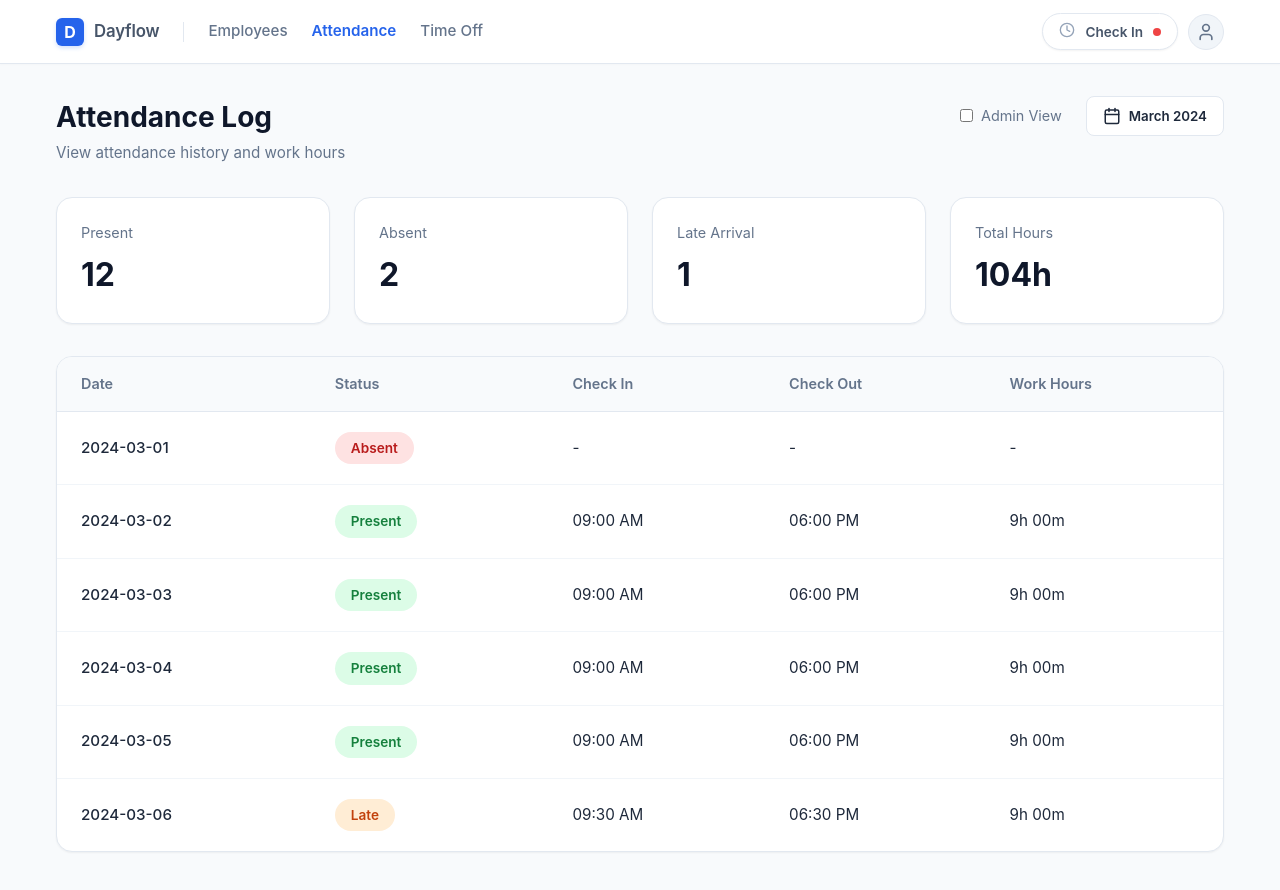
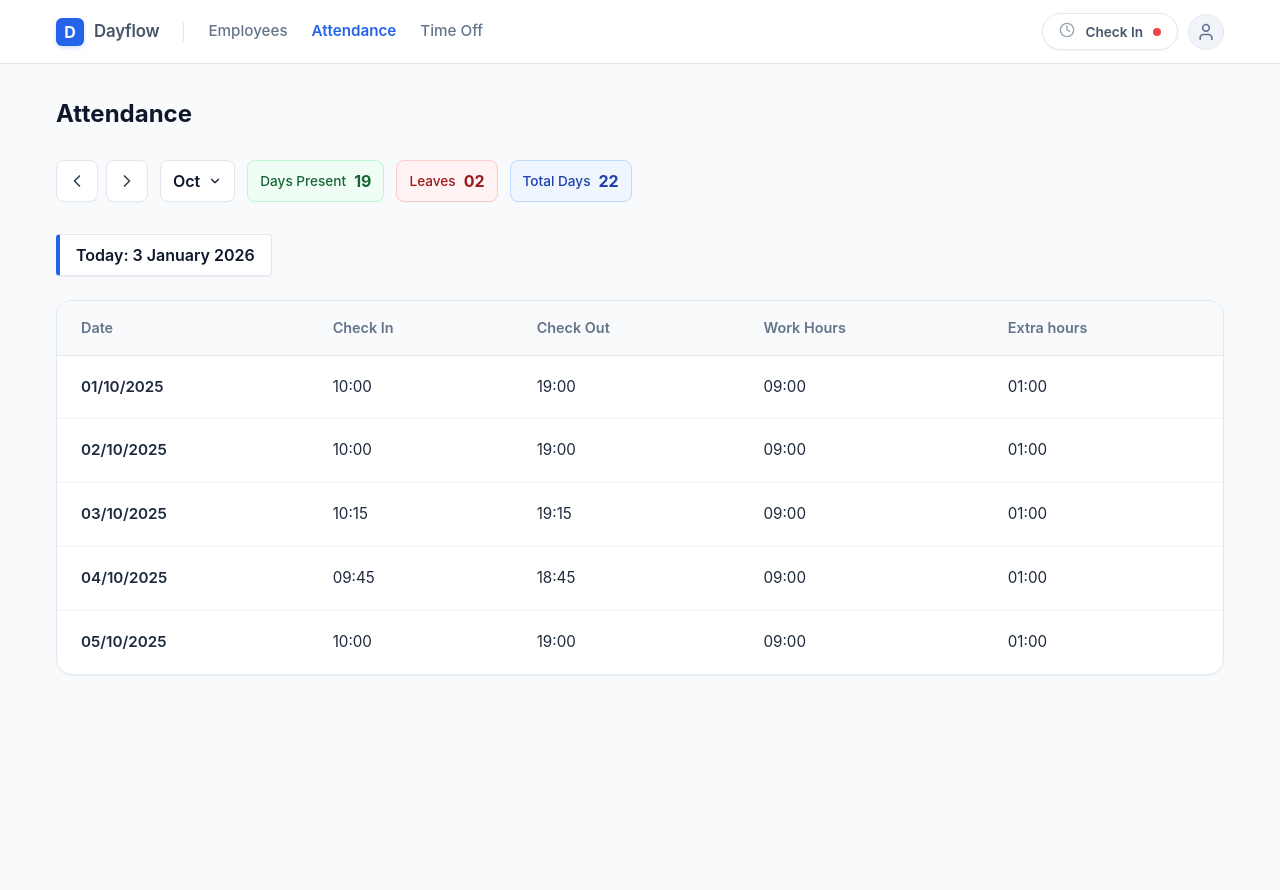
Before and after one commit to smitgoyani123/Dayflow, a React (Vite) app: page /attendance in a window 1280 px wide. Shown: the top 890 px of the page. After the commit the page ends 800 px from the top, so only its background shows below. Built offline with nearby package versions, Linux system fonts and the light colour scheme.

Commit message:
Improve Attendance UI

```diff
--- a/src/pages/Attendance.jsx
+++ b/src/pages/Attendance.jsx
@@ -1,97 +1,145 @@
-import React, { useState } from 'react';
-import { Calendar, ChevronDown } from 'lucide-react';
+import React, { useState, useEffect } from 'react';
+import { ChevronLeft, ChevronRight, ChevronDown } from 'lucide-react';
 
 const Attendance = () => {
-    // Mock Data - Enhanced with Status
-    const attendanceData = [
-        { date: '2024-03-01', status: 'Absent', checkIn: '-', checkOut: '-', workHours: '-' },
-        { date: '2024-03-02', status: 'Present', checkIn: '09:00 AM', checkOut: '06:00 PM', workHours: '9h 00m' },
-        { date: '2024-03-03', status: 'Present', checkIn: '09:00 AM', checkOut: '06:00 PM', workHours: '9h 00m' },
-        { date: '2024-03-04', status: 'Present', checkIn: '09:00 AM', checkOut: '06:00 PM', workHours: '9h 00m' },
-        { date: '2024-03-05', status: 'Present', checkIn: '09:00 AM', checkOut: '06:00 PM', workHours: '9h 00m' },
-        { date: '2024-03-06', status: 'Late', checkIn: '09:30 AM', checkOut: '06:30 PM', workHours: '9h 00m' },
+    // 1. STATE: Current Date Context (defaults to Oct 2025 as per sketch, or Today)
+    const [currentDate, setCurrentDate] = useState(new Date());
+    const [viewDate, setViewDate] = useState(new Date(2025, 9, 1)); // For Month Navigation
+
+    // 2. HELPER: Formatters
+    const getMonthName = (date) => date.toLocaleString('default', { month: 'short' });
+    const getFullDate = (date) => `${date.getDate()} ${date.toLocaleString('default', { month: 'long' })} ${date.getFullYear()}`;
+
+    // 3. NAVIGATION HANDLERS
+    const handlePrevMonth = () => {
+        setViewDate(new Date(viewDate.getFullYear(), viewDate.getMonth() - 1, 1));
+    };
+    const handleNextMonth = () => {
+        setViewDate(new Date(viewDate.getFullYear(), viewDate.getMonth() + 1, 1));
+    };
+
+    // 4. MOCK DATA GENERATOR (Simulates fetching data for the viewDate month)
+    const generateDataForMonth = (date) => {
+        const year = date.getFullYear();
+        const month = date.getMonth();
+        const daysInMonth = new Date(year, month + 1, 0).getDate();
+        const data = [];
+
+        // Generate ~5-10 rows near the start of the month for demo
+        for (let i = 1; i <= 5; i++) {
+            const dayStr = i.toString().padStart(2, '0');
+            const monthStr = (month + 1).toString().padStart(2, '0');
+            // Check-in logic variation
+            let checkIn = '10:00';
+            let checkOut = '19:00';
+            let extra = '01:00';
+            let work = '09:00';
+
+            // Random variation
+            if (i % 3 === 0) { checkIn = '10:15'; checkOut = '19:15'; }
+            if (i % 4 === 0) { checkIn = '09:45'; checkOut = '18:45'; }
+
+            data.push({
+                date: `${dayStr}/${monthStr}/${year}`,
+                checkIn, checkOut, workHours: work, extraHours: extra
+            });
+        }
+        return data;
+    };
+
+    const attendanceData = generateDataForMonth(viewDate);
+
+    const [isDropdownOpen, setIsDropdownOpen] = useState(false);
+    const months = [
+        'January', 'February', 'March', 'April', 'May', 'June',
+        'July', 'August', 'September', 'October', 'November', 'December'
     ];
 
-    const [isAdminView, setIsAdminView] = useState(false);
-
-    const getStatusColor = (status) => {
-        switch (status) {
-            case 'Present': return 'bg-green-100 text-green-700';
-            case 'Absent': return 'bg-red-100 text-red-700';
-            case 'Late': return 'bg-orange-100 text-orange-700';
-            default: return 'bg-gray-100 text-gray-700';
-        }
+    const handleMonthSelect = (monthIndex) => {
+        const newDate = new Date(viewDate.getFullYear(), monthIndex, 1);
+        setViewDate(newDate);
+        setIsDropdownOpen(false);
     };
 
     return (
         <div className="attendance-page">
-
-            {/* Header Section */}
             <div className="page-header">
                 <div className="header-left">
-                    <h1 className="page-title">Attendance Log</h1>
-                    <p className="page-subtitle">View attendance history and work hours</p>
-                </div>
-                <div className="header-right">
-                    <label className="admin-toggle">
-                        <input
-                            type="checkbox"
-                            checked={isAdminView}
-                            onChange={() => setIsAdminView(!isAdminView)}
-                        />
-                        <span>Admin View</span>
-                    </label>
-                    <button className="date-picker-btn">
-                        <Calendar size={18} />
-                        <span>March 2024</span>
-                    </button>
+                    <h1 className="page-title">Attendance</h1>
                 </div>
             </div>
 
-            {/* Stats Cards Row */}
-            <div className="stats-grid">
-                <div className="stat-card">
-                    <div className="stat-label">Present</div>
-                    <div className="stat-value">12</div>
+            <div className="toolbar-grid">
+                <div className="nav-group">
+                    <button className="icon-btn" onClick={handlePrevMonth}><ChevronLeft size={20} /></button>
+                    <button className="icon-btn" onClick={handleNextMonth}><ChevronRight size={20} /></button>
                 </div>
-                <div className="stat-card">
-                    <div className="stat-label">Absent</div>
-                    <div className="stat-value">2</div>
+
+                <div className="month-picker-container" style={{ position: 'relative' }}>
+                    <div
+                        className="month-picker-box"
+                        onClick={() => setIsDropdownOpen(!isDropdownOpen)}
+                    >
+                        <span>{getMonthName(viewDate)}</span>
+                        <ChevronDown size={14} className="opacity-50" />
+                    </div>
+
+                    {isDropdownOpen && (
+                        <div className="month-dropdown">
+                            {months.map((m, index) => (
+                                <div
+                                    key={m}
+                                    className={`month-option ${viewDate.getMonth() === index ? 'selected' : ''}`}
+                                    onClick={() => handleMonthSelect(index)}
+                                >
+                                    {m}
+                                </div>
+                            ))}
+                        </div>
+                    )}
                 </div>
-                <div className="stat-card">
-                    <div className="stat-label">Late Arrival</div>
-                    <div className="stat-value">1</div>
+
+                {/* Stats Cards - Compact Horizontal */}
+                <div className="sk-stat-card stat-green">
+                    <span className="sk-stat-label">Days Present</span>
+                    <span className="sk-stat-value">19</span>
                 </div>
-                <div className="stat-card">
-                    <div className="stat-label">Total Hours</div>
-                    <div className="stat-value">104h</div>
+                <div className="sk-stat-card stat-red">
+                    <span className="sk-stat-label">Leaves</span>
+                    <span className="sk-stat-value">02</span>
+                </div>
+                <div className="sk-stat-card stat-blue">
+                    <span className="sk-stat-label">Total Days</span>
+                    <span className="sk-stat-value">22</span>
                 </div>
             </div>
 
-            {/* Attendance Table */}
+            {/* BOXED Date Display as requested */}
+            <div className="date-box-container">
+                <div className="date-box">
+                    Today: {getFullDate(currentDate)}
+                </div>
+            </div>
+
             <div className="table-container">
                 <table className="attendance-table">
                     <thead>
                         <tr>
                             <th>Date</th>
-                            <th>Status</th>
                             <th>Check In</th>
                             <th>Check Out</th>
                             <th>Work Hours</th>
+                            <th>Extra hours</th>
                         </tr>
                     </thead>
                     <tbody>
                         {attendanceData.map((row, index) => (
                             <tr key={index}>
                                 <td className="font-medium">{row.date}</td>
-                                <td>
-                                    <span className={`status-pill ${getStatusColor(row.status)}`}>
-                                        {row.status}
-                                    </span>
-                                </td>
                                 <td>{row.checkIn}</td>
                                 <td>{row.checkOut}</td>
                                 <td>{row.workHours}</td>
+                                <td>{row.extraHours}</td>
                             </tr>
                         ))}
                     </tbody>
@@ -101,48 +149,90 @@
             <style>{`
                 .attendance-page {
                     width: 100%;
-                    display: flex; flex-direction: column; gap: 32px;
+                    display: flex; flex-direction: column; gap: 24px;
                 }
 
                 /* Header */
                 .page-header {
-                    display: flex; justify-content: space-between; align-items: flex-start;
+                    margin-bottom: 4px;
                 }
                 .page-title {
-                    font-size: 1.75rem; font-weight: 700; color: #0f172a;
-                    margin-bottom: 4px;
+                    font-size: 1.5rem; font-weight: 700; color: #0f172a;
                 }
-                .page-subtitle { color: #64748b; font-size: 0.95rem; }
 
-                .header-right { display: flex; align-items: center; gap: 24px; }
+                /* Toolbar Grid to hold buttons and stats */
+                .toolbar-grid {
+                    display: flex; align-items: center; gap: 12px; flex-wrap: wrap;
+                }
 
-                .admin-toggle {
-                    display: flex; align-items: center; gap: 8px;
-                    font-size: 0.9rem; color: #64748b; cursor: pointer;
+                .nav-group { display: flex; gap: 8px; }
+
+                .icon-btn {
+                    width: 42px; height: 42px;
+                    background: white; border: 1px solid #e2e8f0;
+                    border-radius: 8px; /* Smooth corners */
+                    display: flex; align-items: center; justify-content: center;
+                    cursor: pointer; color: #334155; transition: all 0.2s;
+                    box-shadow: 0 1px 2px rgba(0,0,0,0.02);
                 }
-                .date-picker-btn {
-                    display: flex; align-items: center; gap: 8px;
-                    padding: 10px 16px;
+                .icon-btn:hover { background: #f8fafc; border-color: #cbd5e1; color: #0f172a; }
+
+                .month-picker-container { position: relative; }
+                .month-picker-box {
+                    height: 42px; padding: 0 12px;
                     background: white; border: 1px solid #e2e8f0;
                     border-radius: 8px;
-                    font-weight: 600; color: #1e293b;
-                    cursor: pointer; transition: all 0.2s;
+                    display: flex; align-items: center; gap: 8px;
+                    font-weight: 600; min-width: auto; /* Allow shrink */
+                    cursor: pointer; box-shadow: 0 1px 2px rgba(0,0,0,0.02);
                 }
-                .date-picker-btn:hover { border-color: #cbd5e1; background: #f8fafc; }
+                .month-picker-box:hover { background: #f8fafc; border-color: #cbd5e1; }
 
-                /* Stats Grid */
-                .stats-grid {
-                    display: grid; grid-template-columns: repeat(4, 1fr); gap: 24px;
+                .month-dropdown {
+                    position: absolute; top: 110%; left: 0; width: 140px; /* Specific width */
+                    background: white; border: 1px solid #e2e8f0;
+                    border-radius: 8px; box-shadow: 0 4px 12px rgba(0,0,0,0.1);
+                    z-index: 50; max-height: 240px; overflow-y: auto;
                 }
-                .stat-card {
-                    background: white; border: 1px solid #e2e8f0;
-                    border-radius: 16px; padding: 24px;
+                .month-option {
+                    padding: 10px 16px; font-size: 0.9rem; color: #334155;
+                    cursor: pointer; transition: background 0.1s;
+                }
+                .month-option:hover { background: #f8fafc; color: var(--color-primary); }
+                .month-option.selected { background: #f1f5f9; font-weight: 600; color: var(--color-primary); }
+
+                /* Sketch-Specific Stats Cards (Compact) */
+                .sk-stat-card {
+                    height: 42px; padding: 0 12px; /* Match Month Box */
+                    border-radius: 8px;
+                    display: flex; align-items: center; justify-content: space-between; gap: 8px;
+                    box-shadow: 0 1px 2px rgba(0,0,0,0.02);
+                    min-width: auto; /* Allow shrink */
+                }
+                .sk-stat-label { font-size: 0.85rem; font-weight: 500; }
+                .sk-stat-value { font-size: 1rem; font-weight: 700; }
+
+                /* Colors */
+                .stat-green { background: #f0fdf4; border: 1px solid #bbf7d0; color: #166534; }
+                .stat-red { background: #fef2f2; border: 1px solid #fecaca; color: #991b1b; }
+                .stat-blue { background: #eff6ff; border: 1px solid #bfdbfe; color: #1e40af; }
+
+                /* Date Box (New) */
+                .date-box-container {
+                     display: flex; margin-top: 8px;
+                }
+                .date-box {
+                    background: white;
+                    border: 1px solid #e2e8f0;
+                    border-left: 4px solid var(--color-primary); /* Accent placement */
+                    padding: 8px 16px;
+                    border-radius: 4px;
+                    font-weight: 600; color: #0f172a;
+                    font-size: 1rem;
                     box-shadow: 0 1px 2px rgba(0,0,0,0.05);
                 }
-                .stat-label { color: #64748b; font-size: 0.9rem; margin-bottom: 8px; }
-                .stat-value { font-size: 2rem; font-weight: 700; color: #0f172a; }
 
-                /* Table */
+                /* Table (Premium) */
                 .table-container {
                     background: white; border: 1px solid #e2e8f0;
                     border-radius: 16px; overflow: hidden;
@@ -162,18 +252,9 @@
                 }
                 .attendance-table tr:last-child td { border-bottom: none; }
 
-                .font-medium { font-weight: 500; }
+                .font-medium { font-weight: 600; color: #0f172a; }
 
-                /* Status Pills */
-                .status-pill {
-                    display: inline-block; padding: 6px 16px;
-                    border-radius: 100px; font-size: 0.85rem; font-weight: 600;
-                }
-                .text-green-700 { color: #15803d; } .bg-green-100 { background: #dcfce7; }
-                .text-red-700 { color: #b91c1c; } .bg-red-100 { background: #fee2e2; }
-                .text-orange-700 { color: #c2410c; } .bg-orange-100 { background: #ffedd5; }
-                .text-gray-700 { color: #374151; } .bg-gray-100 { background: #f3f4f6; }
-
+                .text-muted { color: #94a3b8; font-weight: 400; font-size: 1.25rem; }
             `}</style>
         </div>
     );
```
